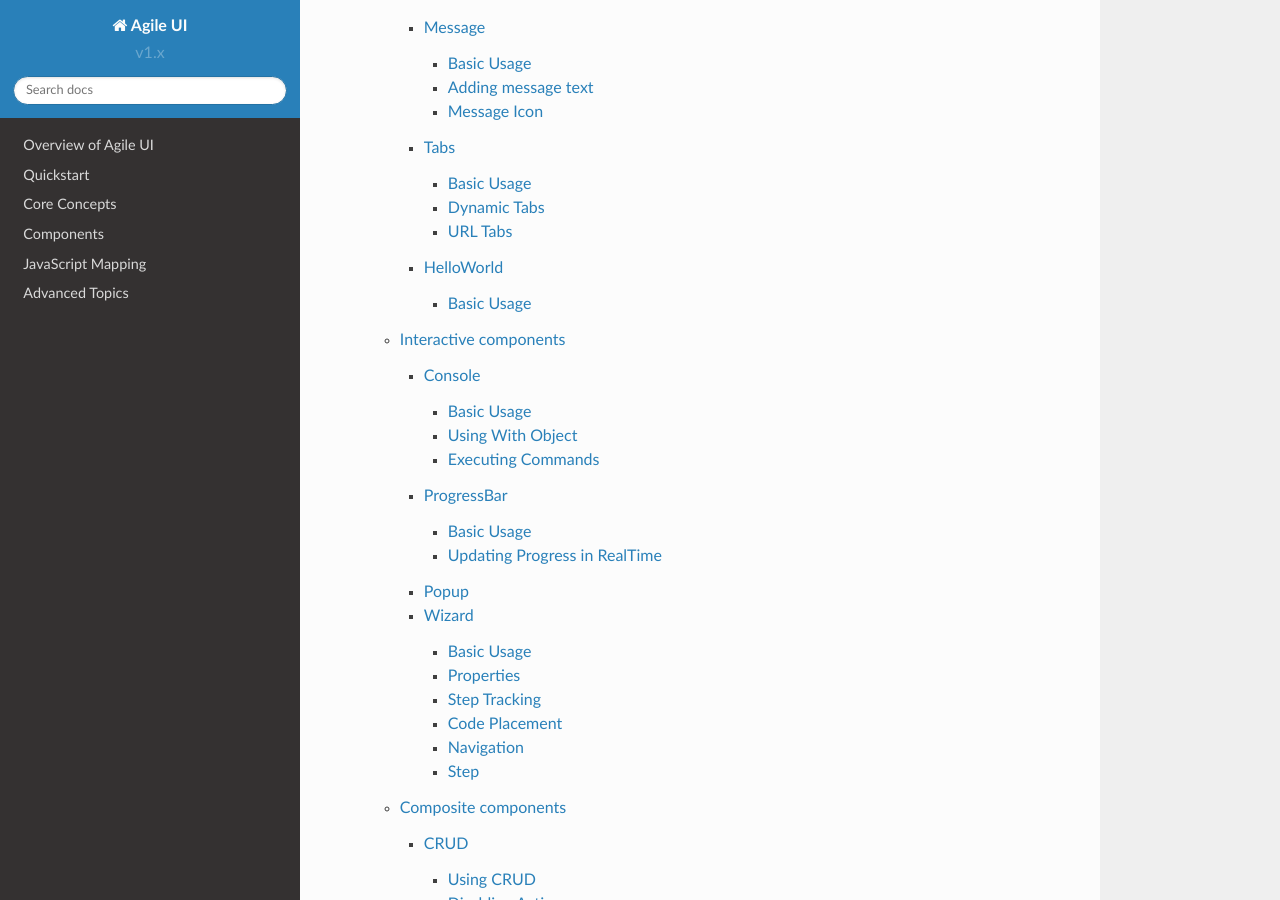
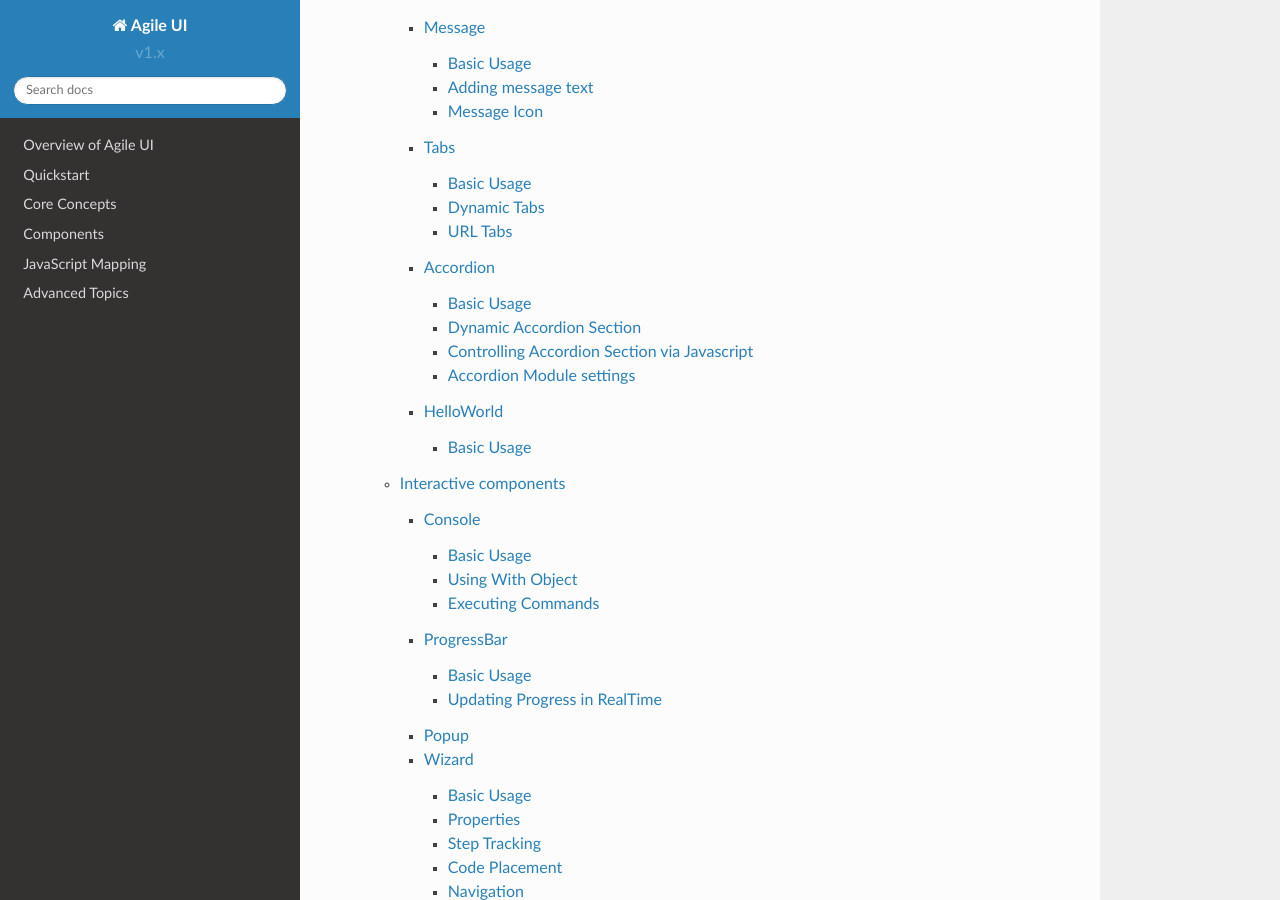
Before and after one commit to atk4/ui, a Sphinx documentation site: the page built from docs/index.rst, in a window 1280 px wide and 900 px high, scrolled down 6600 px. Built offline with Sphinx 7.4.7 and the Read the Docs theme 2.0.0, drawn with Linux system fonts in a browser that asks for light colours; pages that are not in the unit, such as notebooks, are missing from menus; some of the changed lines change nothing that is shown.

Commit message:
added Doc

```diff
--- /dev/null
+++ b/docs/accordion.rst
@@ -0,0 +1,88 @@
+
+.. php:namespace:: atk4\ui
+
+.. php:class:: Accordion
+
+=========
+Accordion
+=========
+
+Accordion implement another way to organise your data. The implementation is based on: http://semantic-ui.com/modules/accordion.html.
+
+
+Demo: http://ui.agiletoolkit.org/demos/accordion.php
+
+
+Basic Usage
+===========
+
+Once you create an Accordion container you can then mix and match static and dynamic accodion section::
+
+    $acc = $app->add('Accordion');
+
+
+Adding a static content section is pretty simple::
+
+    $acc->addSection('Static Tab')->add('LoremIpsum');
+
+You can add multiple elements into a single accordion section, like any other view.
+
+.. php:method:: addSection($name, $action = null)
+
+Use addSection() method to add more section in an Accordion view. First parameter is a title of the section.
+
+Section can be static or dynamic. Dynamic sections use :php:class:`VirtualPage` implementation mentioned above.
+You should pass callable action as a second parameter.
+
+Example::
+
+    $t = $layout->add('Accordion');
+
+    // add static section
+    $t->addSection('Static Content')->add('HelloWorld');
+
+    // add dynamic section
+    $t->addSection('Dynamically Loading', function ($section) {
+        $section->add('LoremIpsum');
+    });
+
+Dynamic Accordion Section
+=========================
+
+Dynamic sections are based around implementation of :php:class:`VirtualPage` and allow you
+to pass a call-back which will be triggered when user clicks on the section title.::
+
+    $acc = $app->add('Accordion');
+
+    // dynamic section
+    $acc->addSection('Dynamic Lorem Ipsum', function ($section) {
+        $section->add(['LoremIpsum', 'size'=>2]);
+    });
+
+Controlling Accordion Section via Javascript
+============================================
+
+Accordion class has some wrapper method in order to control the accordion module behavior.
+
+.. php:method:: jsOpen($section, $action = null)
+.. php:method:: jsToggle($section, $action = null)
+.. php:method:: jsClose($section, $action = null)
+
+For example, you can set a button that, when clicked, will toggle an accordion section::
+
+    $btn = $bar->add(['Button', 'Toggle Section 1']);
+
+    $acc = $app->add(['Accordion', 'type' => ['styled', 'fluid']]);
+    $section1 = $acc->addSection('Static Text')->add('LoremIpsum');
+    $section2 = $acc->addSection('Static Text')->add('LoremIpsum');
+
+    $btn->on('click', $acc->jsToggle($section_1));
+
+Accordion Module settings
+=========================
+
+It is possible to change Accordion module settings via the settings property.::
+
+    $app->add(['Accordion', 'settings' => []]);
+
+For a complete list of all settings for the Accordion module, please visit: https://semantic-ui.com/modules/accordion.html#/settings
--- a/docs/components.rst
+++ b/docs/components.rst
@@ -47,6 +47,7 @@ control over even the small elements.
     image
     message
     tabs
+    accordion
     helloworld
 
 
```
